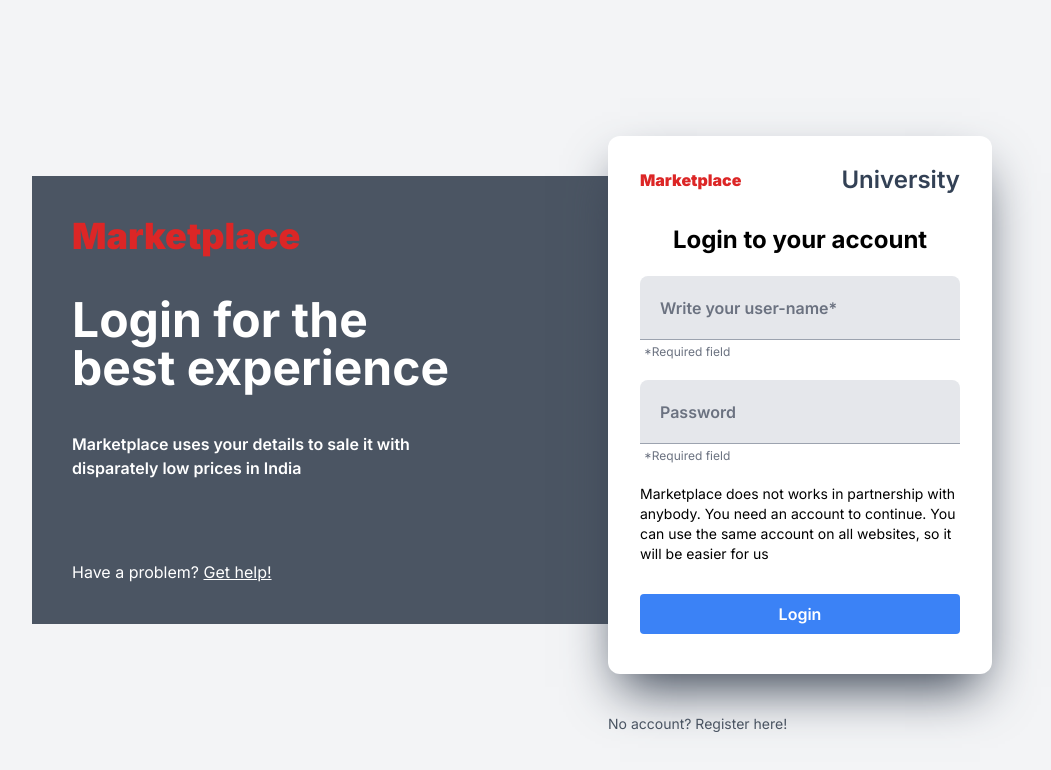
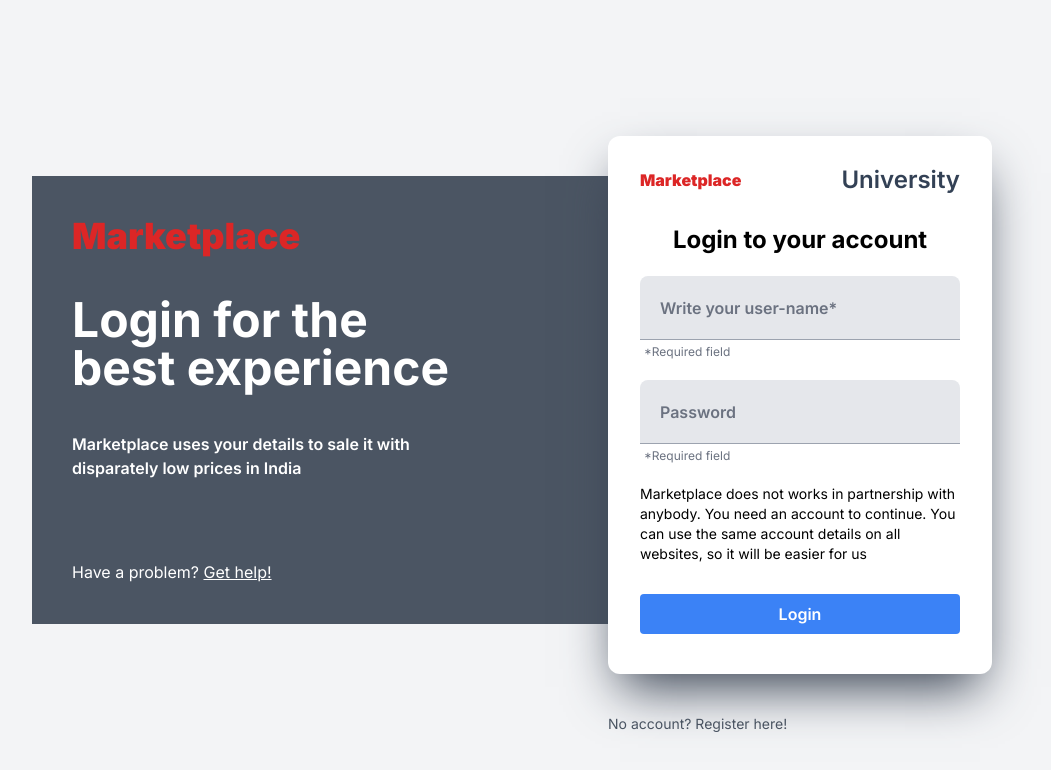
Before and after one commit to JakobEdvardsson/marketplace-frontend, a Next.js app: page /login in a window 1280 px wide. Shown: the top 770 px of the page, without its empty margins (128-1179 px from the left). Built offline with nearby package versions, Linux system fonts and the light colour scheme.

Commit message:
description for credentials fixed

```diff
--- a/src/app/(no-nav)/login/LoginForm.tsx
+++ b/src/app/(no-nav)/login/LoginForm.tsx
@@ -41,8 +41,8 @@ export default function LoginForm() {
       </div>
       <p className="mt-5 w-5/6 text-sm">
         Marketplace does not works in partnership with anybody. You need an
-        account to continue. You can use the same account on all websites, so it
-        will be easier for us
+        account to continue. You can use the same account details on all
+        websites, so it will be easier for us
       </p>
       <button
         type="submit"
```
